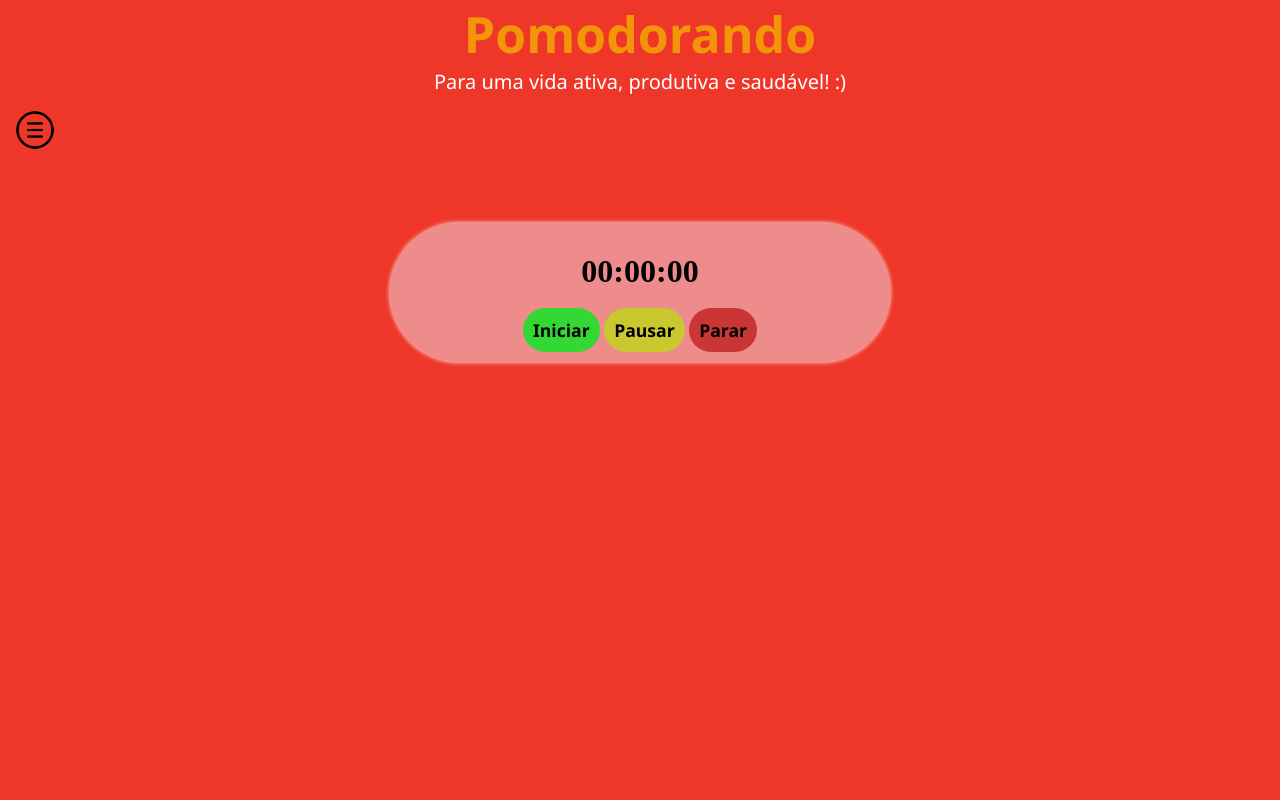
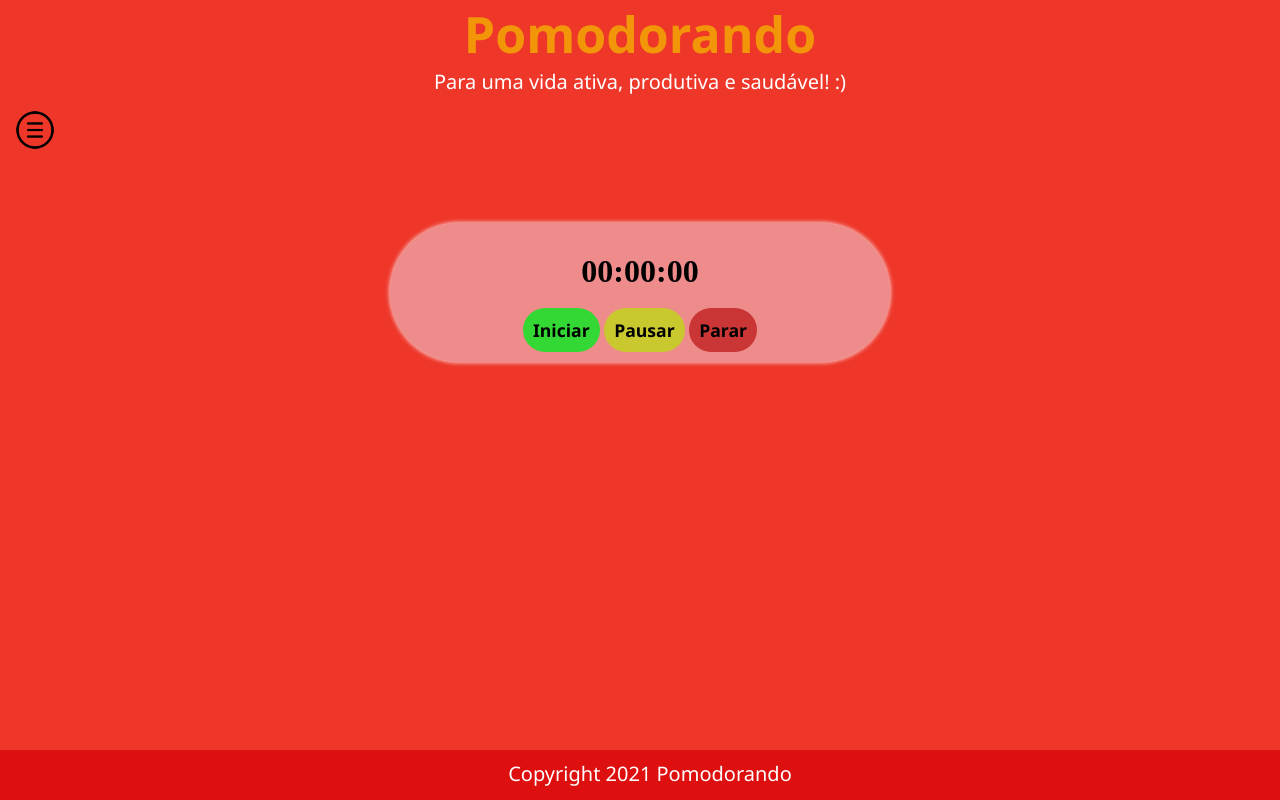
Before and after one commit to ICEI-PUC-Minas-PMV-ADS/pmv-ads-2021-2-e1-proj-web-t3-pomodoro, a plain HTML site: page src/index.html in a window 1280 px wide. Drawn offline with Linux system fonts and the light colour scheme.

Commit message:
footer adicionado a pagina

```diff
--- a/src/css/cronometro.css
+++ b/src/css/cronometro.css
@@ -41,9 +41,6 @@ button {
  font-size: 50px;
 }
 
-
-
-
 button:hover{
 background-color: blanchedalmond;
 }
--- a/src/index.html
+++ b/src/index.html
@@ -42,9 +42,11 @@
   </div>
   <!--CRONOMETRO FIM-->
 
-
-
-
+  <!--FOOTER INICIO-->
+	<footer id="footer">
+		<p>Copyright 2021 Pomodorando</p>
+	</footer>
+  <!--FOOTER FIM-->
 
   <script src="main.js"></script>
 </body>
--- a/src/style.css
+++ b/src/style.css
@@ -136,3 +136,14 @@ label{
 }
 
 /*MENU LATERAL FIM*/
+
+/*FOOTER INICIO*/
+#footer {
+  position: fixed;
+  padding: 10px 10px 0px 10px;
+  bottom: 0;
+  width: 100%;
+  height: 40px;
+  background: rgb(221, 15, 15);
+}
+/*FOOTER LATERAL FIM*/
```
